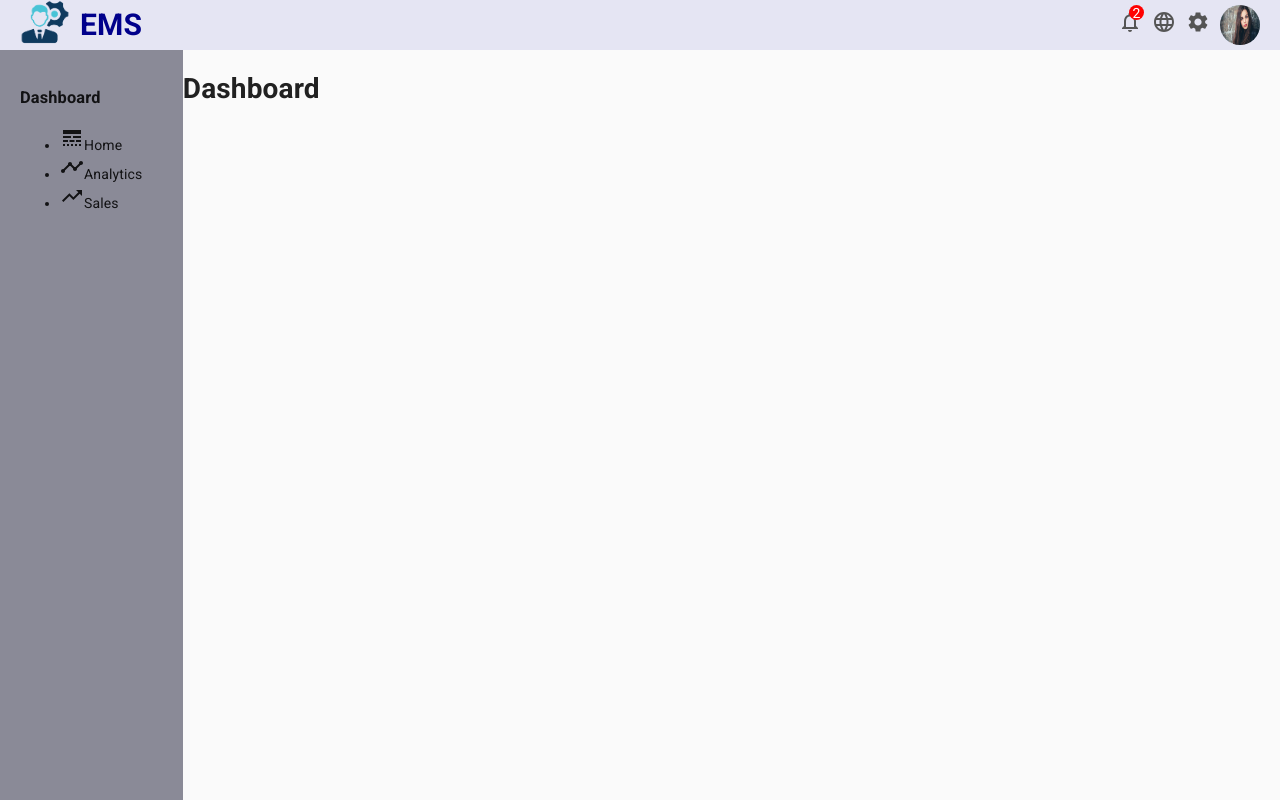
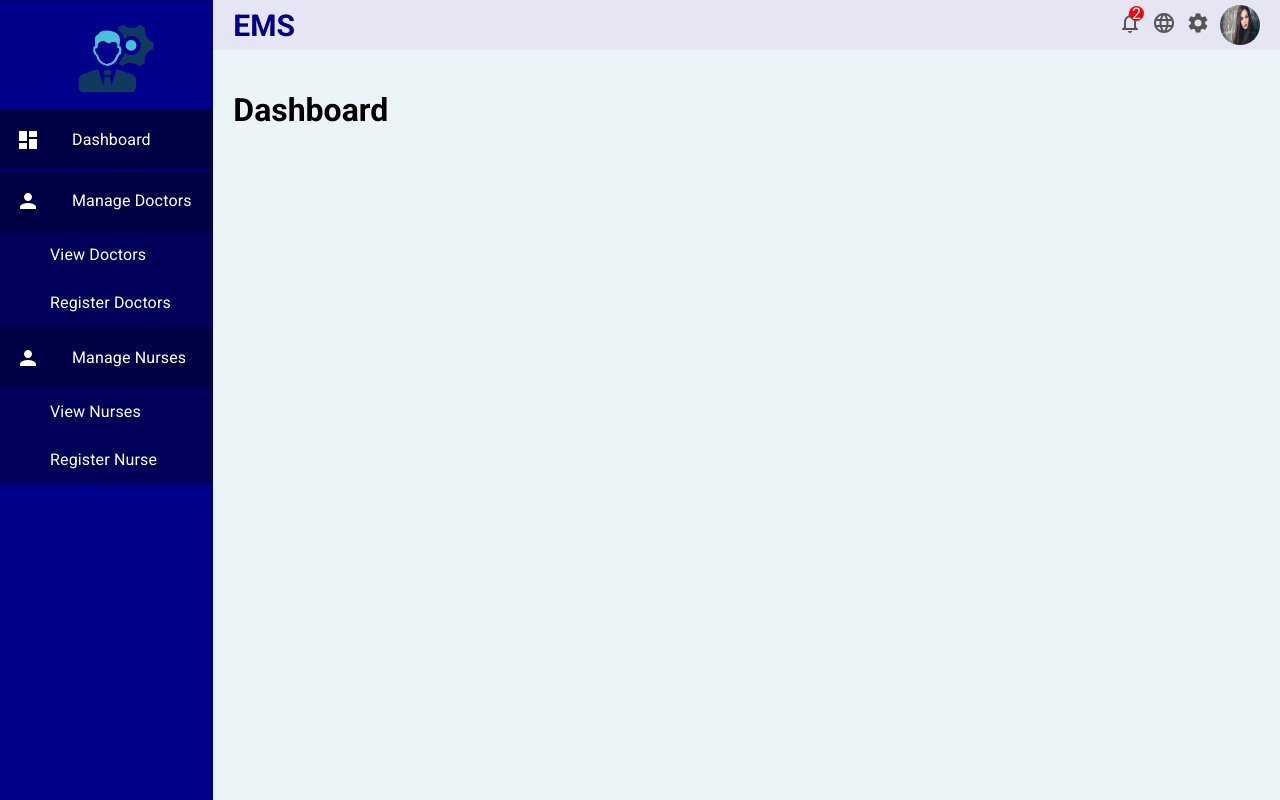
Before and after one commit to sasindusubodhaka/EMS-Sample-Project-Frondend, a React (Create React App) app: page /admin/dashboard in a window 1280 px wide. Shown: the top 800 px of the page. Built offline with nearby package versions, Linux system fonts and the light colour scheme.

Commit message:
side bar

```diff
--- a/src/App/App.js
+++ b/src/App/App.js
@@ -30,7 +30,7 @@ const App=()=> {
           </Routes>
         </React.Suspense>
         </Router>
-        <CssBaseline />
+        {/* <CssBaseline /> */}
         {/* //adding CSS common rules */}
       </Provider>
 
--- /dev/null
+++ b/src/components/footer/Footer.js
@@ -0,0 +1,9 @@
+import React from 'react'
+
+const Footer = () => {
+  return (
+    <div>Footer</div>
+  )
+}
+
+export default Footer
--- /dev/null
+++ b/src/components/layout/Layout.js
@@ -0,0 +1,27 @@
+import React from 'react'
+import { Grid } from '@material-ui/core'
+
+const Layout = (props) => {
+  return (
+    <Grid container>
+      <Grid style={{ backgroundColor: 'darkblue', }} item sm={2}>
+        {props.sidebar}
+      </Grid>
+      <Grid item sm>
+        <Grid container direction='row'>
+          <Grid item sm={12}>
+            {props.header}
+          </Grid>
+          <Grid item sm={12} style={{ minHeight: '875px' }}>
+            {props.content}
+          </Grid>
+          <Grid item sm={12}>
+            {props.footer}
+          </Grid>
+        </Grid>
+      </Grid>
+    </Grid>
+  )
+}
+
+export default Layout
--- /dev/null
+++ b/src/components/sidebar/MenuItems.js
@@ -0,0 +1,48 @@
+import React from 'react'
+import DashboardIcon from '@material-ui/icons/Dashboard'
+// import PeopleIcon from '@material-ui/icons/People'
+// import AssignmentIndIcon from '@material-ui/icons/AssignmentInd'
+// import AssignmentIcon from '@material-ui/icons/Assignment'
+// import BarChartIcon from '@material-ui/icons/BarChart'
+import PersonIcon from '@material-ui/icons/Person'
+// import ScheduleIcon from '@material-ui/icons/Schedule'
+// import SendIcon from '@material-ui/icons/Send'
+// import HistoryIcon from '@material-ui/icons/History'
+// import ListAltIcon from '@material-ui/icons/ListAlt'
+
+export const adminMenuItems = [
+    {
+      icon: <DashboardIcon style={{ color: '#fff' }} />,
+      name: 'Dashboard',
+      url: '/admin/dashboard',
+    },
+    {
+      icon: <PersonIcon style={{ color: '#fff' }} />,
+      name: 'Manage Doctors',
+      children: [
+        {
+          name: 'View Doctors',
+          url: '/admin/viewdoctors',
+        },
+        {
+          name: 'Register Doctors',
+          url: '/admin/registerdoctors',
+        },
+      ],
+    },
+    {
+      icon: <PersonIcon style={{ color: '#fff' }} />,
+      name: 'Manage Nurses',
+      url: '',
+      children: [
+        {
+          name: 'View Nurses',
+          url: '/admin/viewnurse',
+        },
+        {
+          name: 'Register Nurse',
+          url: '/admin/registernurse',
+        },
+      ],
+    }
+]
--- a/src/components/sidebar/Sidebar.jsx
+++ b/src/components/sidebar/Sidebar.jsx
@@ -1,30 +1,110 @@
 import React from 'react'
-import './sidebar.css'
-import { LineStyle, Timeline, TrendingUp } from '@material-ui/icons'
+import { makeStyles } from '@material-ui/core/styles'
+import Drawer from '@material-ui/core/Drawer'
+import List from '@material-ui/core/List'
+import Divider from '@material-ui/core/Divider'
+import ListItem from '@material-ui/core/ListItem'
+import ListItemIcon from '@material-ui/core/ListItemIcon'
+import ListItemText from '@material-ui/core/ListItemText'
+import { useNavigate } from 'react-router-dom'
 
-const Sidebar = () => {
+const sidebarWidth = '240px'
+
+const useStyles = makeStyles((theme) => ({
+    root: {
+        display: 'flex',
+    },
+    drawer: {
+        width: sidebarWidth,
+        flexShrink: 0,
+    },
+    drawerPaper: {
+        width: sidebarWidth,
+
+    },
+    listItem: {
+        backgroundColor: '#000045',
+        color: '#fff',
+        minHeight: '60px',
+        '&:hover': {
+            backgroundColor: '#4c5355',
+        },
+    },
+    sbListitem: {
+        paddingLeft: '50px',
+        color: '#fff',
+        backgroundColor: '#000059',
+        '&:hover': {
+            backgroundColor: '#4c5355',
+        },
+    },
+}))
+const Sidebar = (props) => {
+    const classes = useStyles()
+    const navigate= useNavigate()
     return (
-        <div className='sidebar'>
-            <div className='sidebarWrapper'>
-                <div className='sidebarMenu'>
-                    <h3 className='sidebarTitle'>Dashboard</h3>
-                    <ul className='sidebarList'>
-                        <li className='sidebarListItem'>
-                            <LineStyle />
-                            Home
-                        </li>
-                        <li className='sidebarListItem'>
-                            <Timeline />
-                            Analytics
-                        </li>
-                        <li className='sidebarListItem'>
-                            <TrendingUp />
-                            Sales
-                        </li>
-                    </ul>
-                </div>
-            </div>
-        </div>
+        <>
+        {/* <Drawer
+            className={classes.drawer}
+            variant='permanent'
+            classes={{
+                paper: classes.drawerPaper,
+            }}
+            anchor='left'
+        > */}
+            <div className={classes.toolbar} />
+            <Divider />
+            <List style={{ minWidth: 'inherit' }}>
+                <ListItem style={{ height: '100px' }}>
+                    <div
+                        style={{
+                            display: 'flex',
+                            paddingLeft: '60px',
+                        }}
+                    >
+                        <img src="/images/ems_logo.png" style={{ width: '80px' }} alt="abc" />
+                    </div>
+                </ListItem>
+                <Divider />
+                {props.menuItems.map((item, index) => {
+                    return item.children ? (
+                        <React.Fragment key={index}>
+                            <ListItem className={classes.listItem} key={item.name}>
+                                <ListItemIcon>{item.icon}</ListItemIcon>
+                                <ListItemText>{item.name}</ListItemText>
+                            </ListItem>
+                            {item.children.map((child) => (
+                                <ListItem
+                                    button
+                                    key={child.name}
+                                    className={classes.sbListitem}
+                                    onClick={(
+                                        n
+                                    ) => navigate(child.url)}
+                                >
+                                    <ListItemText>{child.name}</ListItemText>
+                                </ListItem>
+                            ))}
+                            <Divider />
+                        </React.Fragment>
+                    ) : (
+                        <React.Fragment>
+                            <ListItem
+                                button
+                                key={item.name}
+                                className={classes.listItem}
+                                onClick={() => navigate(item.url)}
+                            >
+                                <ListItemIcon>{item.icon}</ListItemIcon>
+                                <ListItemText>{item.name}</ListItemText>
+                            </ListItem>
+                            <Divider />
+                        </React.Fragment>
+                    )
+                })}
+            </List>
+        {/* </Drawer> */}
+        </>
     )
 }
 
--- a/src/components/sidebar/sidebar.css
+++ b/src/components/sidebar/sidebar.css
@@ -1,15 +1,45 @@
-.sidebar{
+.sidebar {
     flex: 1;
     height: calc(100vh - 50px);
     background-color: rgb(138, 138, 151);
     position: sticky;
-    top:50px;
+    top: 50px;
 }
 
-.sidebarWrapper{
+.sidebarWrapper {
     padding: 20px;
 
 }
-.sidebarMenu{
+
+.sidebarMenu {
     margin-bottom: 10px;
 }
+
+.sidebarTitle {
+    font-size: 13px;
+    color: rgb(187, 186, 186);
+}
+
+.sidebarList {
+    list-style: none;
+    padding: 5px;
+}
+
+.sidebarListItem {
+    padding: 5px;
+    cursor: pointer;
+    display: flex;
+    align-items: center;
+    border-radius: 7px;
+}
+
+.sidebarListItem.active,
+.sidebarListItem:hover{
+    background-color:rgb(187, 186, 186);
+    padding: 1px;
+}
+
+.sidebarIcon{
+    padding-right:5px;
+    font-size: 30px !important;
+}
--- a/src/components/topbar/Topbar.jsx
+++ b/src/components/topbar/Topbar.jsx
@@ -8,9 +8,6 @@ const Topbar = () => {
         <div className='topbar'>
             <div className='topbarWrapper'>
                 <div className='topLeft'>
-                    <div className='logoContainer'>
-                        <img className='logo' src="/images/ems_logo.png" alt="logo" />
-                    </div>
                     <div className='logoContainer'>
                         <span className='system'>EMS</span>
                     </div>
@@ -26,7 +23,7 @@ const Topbar = () => {
                     <div className='topbarIconContainer'>
                         <Settings />
                     </div>
-                    <img src="/images/profile.jpg" className='topAvator'  alt="profile"/>
+                    <img src="/images/profile.jpg" className='topAvator' alt="profile" />
                 </div>
             </div>
         </div>
--- a/src/pages/Dashboard/DashboardBase.jsx
+++ b/src/pages/Dashboard/DashboardBase.jsx
@@ -2,18 +2,37 @@ import React from 'react'
 import Sidebar from '../../components/sidebar/Sidebar'
 import Topbar from '../../components/topbar/Topbar'
 import Dashboard from './Dashboard'
+import Layout from '../../components/layout/Layout'
 import '../../App/App.css'
+import Footer from '../../components/footer/Footer'
+import {adminMenuItems} from '../../components/sidebar/MenuItems'
 const DashboardBase = () => {
     return (
         <>
-            <Topbar />
-            <div className='container'>
-                <Sidebar />
-                <div className='other'>  <Dashboard /></div>
-            </div>
+        <Layout
+            header={<Topbar/>}
+            sidebar ={<Sidebar menuItems={adminMenuItems} />}
+            footer={<Footer/>}
+            content={
+                <div style={{
+                    padding:'20px',
+                    minHeight:'880px',
+                    backgroundColor:'#ebf5f7'
+                    }} >
+                    <Dashboard />
+                </div>
+            }
+        />
+
 
         </>
     )
 }
 
 export default DashboardBase
+
+   {/* <Topbar />
+            <div className='container'>
+                <Sidebar />
+                <div className='other'>  <Dashboard /></div>
+            </div> */}
```
Also changed, not shown: src/components/sidebar/SidebarTemp.jsx (added, +39 -0 lines).
